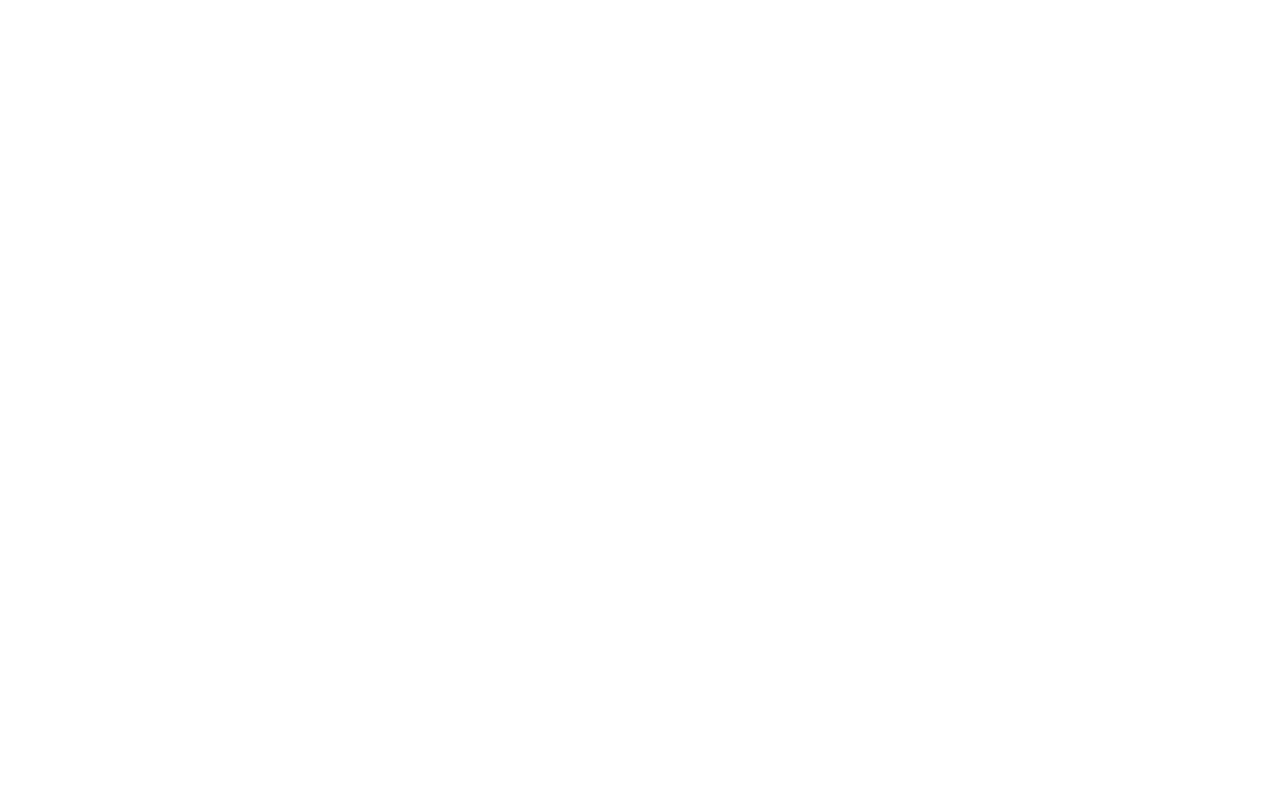
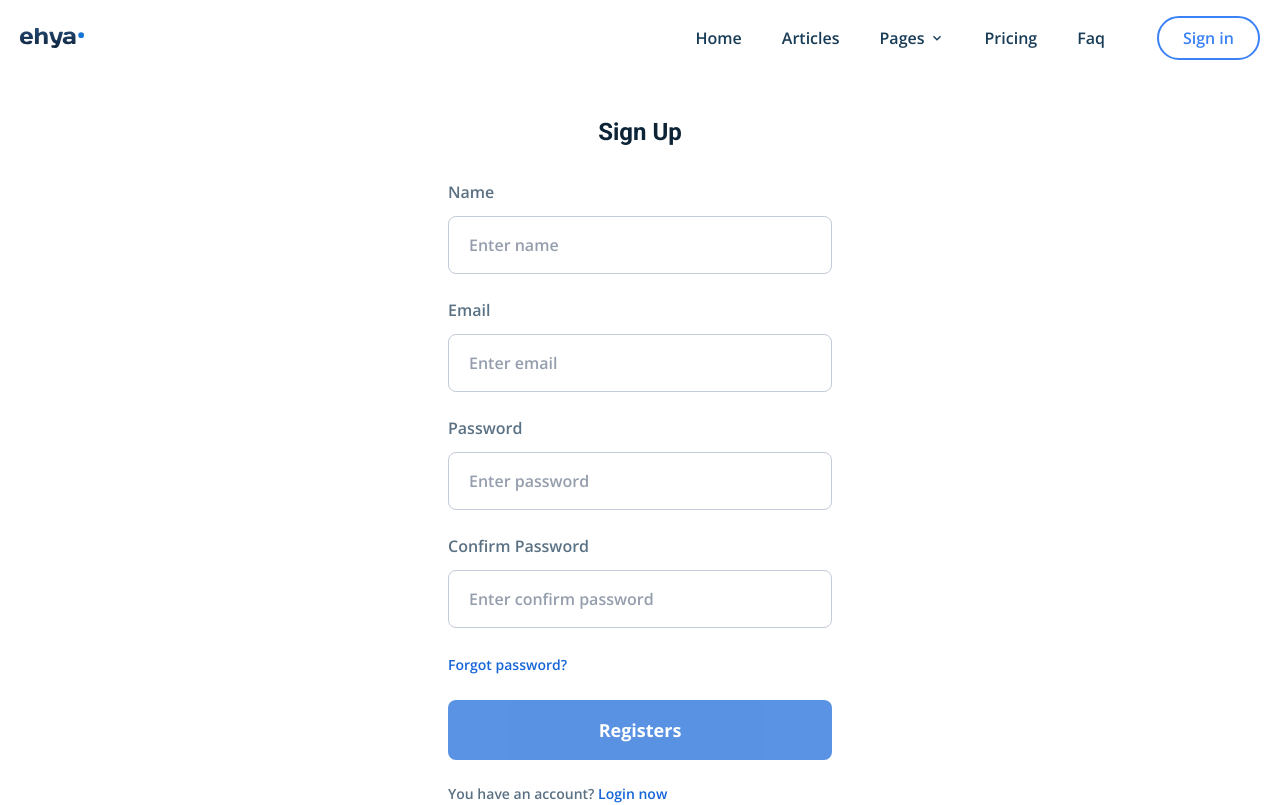
Before and after one commit to AL-Sayed1/blog-project, a React (Create React App) app: page /register in a window 1280 px wide. Before the commit this address had no page. Shown: the top 805 px of the page. Built offline with nearby package versions, Linux system fonts and the light colour scheme.

Commit message:
20 - register form "I need to go to sleep :( "

```diff
--- a/package.json
+++ b/package.json
@@ -9,6 +9,7 @@
     "@testing-library/user-event": "^13.5.0",
     "react": "^18.2.0",
     "react-dom": "^18.2.0",
+    "react-hook-form": "^7.51.2",
     "react-icons": "^5.0.1",
     "react-redux": "^9.1.0",
     "react-router-dom": "^6.22.3",
--- a/src/App.js
+++ b/src/App.js
@@ -3,6 +3,7 @@ import { Routes, Route } from "react-router-dom";
 import "./App.css";
 import ArticleDetailPage from "./pages/articleDetail/ArticleDetailPage";
 import HomePage from "./pages/home/HomePage";
+import RegisterPage from "./pages/register/RegisterPage";
 
 function App() {
   return (
@@ -10,6 +11,7 @@ function App() {
       <Routes>
         <Route index path="/" element={<HomePage />} />
         <Route path="/blog/:id" element={<ArticleDetailPage />} />
+        <Route path="/register" element={<RegisterPage />} />
       </Routes>
     </div>
   );
--- /dev/null
+++ b/src/pages/register/RegisterPage.jsx
@@ -0,0 +1,188 @@
+import React from "react";
+import { useForm } from "react-hook-form";
+import { Link } from "react-router-dom";
+import MainLayout from "../../components/MainLayout";
+
+const RegisterPage = () => {
+  const {
+    register,
+    handleSubmit,
+    formState: { errors, isValid },
+    watch,
+  } = useForm({
+    defaultValues: {
+      name: "",
+      email: "",
+      password: "",
+      confirmPassword: "",
+    },
+    mode: "onChange",
+  });
+
+  const submitHandler = (data) => {
+    console.log(data);
+  };
+
+  const password = watch("password");
+
+  return (
+    <MainLayout>
+      <section className="container mx-auto px-5 py-10">
+        <div className="w-full max-w-sm mx-auto">
+          <h1 className="font-roboto text-2xl font-bold text-center text-dark-hard mb-8">
+            Sign Up
+          </h1>
+          <form onSubmit={handleSubmit(submitHandler)}>
+            <div className="flex flex-col mb-6 w-full">
+              <label
+                htmlFor="name"
+                className="text-[#5a7184] font-semibold block"
+              >
+                Name
+              </label>
+              <input
+                type="text"
+                id="name"
+                {...register("name", {
+                  minLength: {
+                    value: 1,
+                    message: "Name length must be at least 1 character",
+                  },
+                  required: {
+                    value: true,
+                    message: "Name is required",
+                  },
+                })}
+                placeholder="Enter name"
+                className={`placeholder:text-[#959ead] text-dark-hard mt-3 rounded-lg px-5 py-4 font-semibold block outline-none border ${
+                  errors.name ? "border-red-500" : "border-[#c3cad9]"
+                }`}
+              />
+              {errors.name?.message && (
+                <p className="text-red-500 text-xs mt-1">
+                  {errors.name?.message}
+                </p>
+              )}
+            </div>
+            <div className="flex flex-col mb-6 w-full">
+              <label
+                htmlFor="email"
+                className="text-[#5a7184] font-semibold block"
+              >
+                Email
+              </label>
+              <input
+                type="email"
+                id="email"
+                {...register("email", {
+                  pattern: {
+                    value:
+                      /^(([^<>()[\]\\.,;:\s@"]+(\.[^<>()[\]\\.,;:\s@"]+)*)|(".+"))@((\[[0-9]{1,3}\.[0-9]{1,3}\.[0-9]{1,3}\.[0-9]{1,3}])|(([a-zA-Z\-0-9]+\.)+[a-zA-Z]{2,}))$/,
+                    message: "Enter a valid email",
+                  },
+                  required: {
+                    value: true,
+                    message: "Email is required",
+                  },
+                })}
+                placeholder="Enter email"
+                className={`placeholder:text-[#959ead] text-dark-hard mt-3 rounded-lg px-5 py-4 font-semibold block outline-none border ${
+                  errors.email ? "border-red-500" : "border-[#c3cad9]"
+                }`}
+              />
+              {errors.email?.message && (
+                <p className="text-red-500 text-xs mt-1">
+                  {errors.email?.message}
+                </p>
+              )}
+            </div>
+            <div className="flex flex-col mb-6 w-full">
+              <label
+                htmlFor="password"
+                className="text-[#5a7184] font-semibold block"
+              >
+                Password
+              </label>
+              <input
+                type="password"
+                id="password"
+                {...register("password", {
+                  required: {
+                    value: true,
+                    message: "Password is required",
+                  },
+                  minLength: {
+                    value: 6,
+                    message: "Password length must be at least 6 characters",
+                  },
+                })}
+                placeholder="Enter password"
+                className={`placeholder:text-[#959ead] text-dark-hard mt-3 rounded-lg px-5 py-4 font-semibold block outline-none border ${
+                  errors.password ? "border-red-500" : "border-[#c3cad9]"
+                }`}
+              />
+              {errors.password?.message && (
+                <p className="text-red-500 text-xs mt-1">
+                  {errors.password?.message}
+                </p>
+              )}
+            </div>
+            <div className="flex flex-col mb-6 w-full">
+              <label
+                htmlFor="confirmPassword"
+                className="text-[#5a7184] font-semibold block"
+              >
+                Confirm Password
+              </label>
+              <input
+                type="password"
+                id="confirmPassword"
+                {...register("confirmPassword", {
+                  required: {
+                    value: true,
+                    message: "Confirm password is required",
+                  },
+                  validate: (value) => {
+                    if (value !== password) {
+                      return "Passwords do not match";
+                    }
+                  },
+                })}
+                placeholder="Enter confirm password"
+                className={`placeholder:text-[#959ead] text-dark-hard mt-3 rounded-lg px-5 py-4 font-semibold block outline-none border ${
+                  errors.confirmPassword ? "border-red-500" : "border-[#c3cad9]"
+                }`}
+              />
+              {errors.confirmPassword?.message && (
+                <p className="text-red-500 text-xs mt-1">
+                  {errors.confirmPassword?.message}
+                </p>
+              )}
+            </div>
+            <Link
+              to="/forget-password"
+              className="text-sm font-semibold text-primary"
+            >
+              Forgot password?
+            </Link>
+            <button
+              type="submit"
+              disabled={!isValid}
+              className="bg-primary text-white font-bold text-lg py-4 px-8 w-full rounded-lg my-6 disabled:opacity-70 disabled:cursor-not-allowed"
+            >
+              Registers
+            </button>
+            <p className="text-sm font-semibold text-[#5a7184]">
+              You have an account?{" "}
+              <Link to="/login" className="text-primary">
+                Login now
+              </Link>
+            </p>
+          </form>
+        </div>
+      </section>
+    </MainLayout>
+  );
+};
+
+export default RegisterPage;
```
Also changed, not shown: 1 other file (tests, documents, lock files or other folders).
